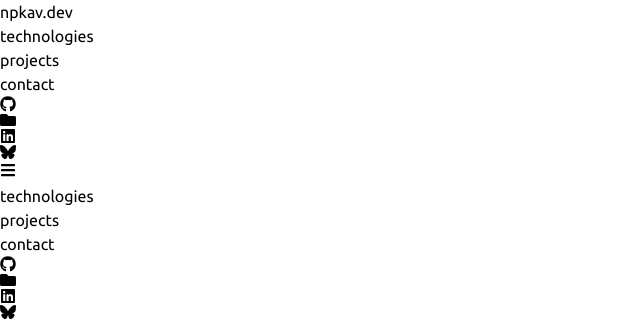
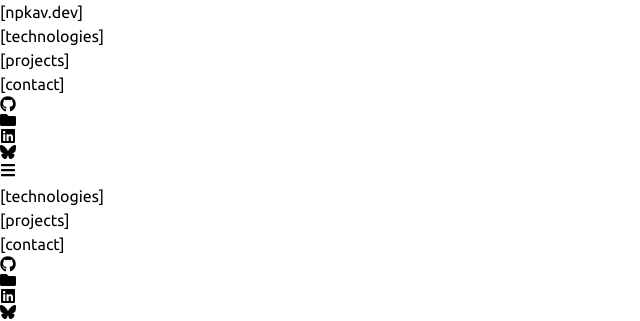
Before and after one commit to npkav/nick_portfolio, a React (Vite) app: page / in a window 1280 px wide. Shown: the top 321 px of the page, without its empty margins (0-640 px from the left). Built offline with nearby package versions, Linux system fonts and the light colour scheme.

Commit message:
Navbar styling and main background motion added

```diff
--- a/src/App.jsx
+++ b/src/App.jsx
@@ -1,3 +1,4 @@
+import { motion } from 'framer-motion';
 import Navbar from './components/Navbar';
 import Hero from './components/Hero';
 import Projects from './components/Projects';
@@ -7,7 +8,17 @@ import Contact from './components/Contact';
 function App() {
   return (
     <div className="fixed -z-10 min-h-screen w-full bg-slate-950">
-      <div className="fixed -z-10 min-h-screen w-full bg-[linear-gradient(to_right,#4f4f4f2e_1px,transparent_1px),linear-gradient(to_bottom,#4f4f4f2e_1px,transparent_1px)] bg-[size:14px_24px] [mask-image:radial-gradient(ellipse_60%_50%_at_50%_0%,#000_70%,transparent_100%)]"></div>
+      <motion.div
+        className="fixed -z-10 min-h-screen w-full bg-[linear-gradient(to_right,#4f4f4f2e_1px,transparent_1px),linear-gradient(to_bottom,#4f4f4f2e_1px,transparent_1px)] bg-[size:14px_24px] [mask-image:radial-gradient(ellipse_60%_50%_at_50%_0%,#000_70%,transparent_100%)]"
+        animate={{
+          x: [-14, 0],
+        }}
+        transition={{
+          repeat: Infinity,
+          duration: 0.5,
+          ease: "linear"
+        }}
+      />
       <main className="flex flex-col items-center px-4 md:px-8 lg:px-16">
         <Navbar />
         <Hero />
--- a/src/components/Navbar.jsx
+++ b/src/components/Navbar.jsx
@@ -19,7 +19,7 @@ const Navbar = () => {
           href="#home"
           className="bg-gradient-to-r from-sky-500 from-20% via-yellow-500 via-50% to-pink-500 bg-clip-text text-3xl font-semibold text-transparent opacity-80 transition-all duration-300 hover:opacity-100"
         >
-          npkav.dev
+          [npkav.dev]
         </a>
 
         {/* regular navigation */}
@@ -27,25 +27,25 @@ const Navbar = () => {
           <li>
             <a
               href="#technologies"
-              className="text-lg opacity-40 transition-all duration-300 hover:opacity-100"
+              className="text-lg opacity-40 transition-all duration-300 hover:opacity-100 hover:text-sky-500"
             >
-              technologies
+              [technologies]
             </a>
           </li>
           <li>
             <a
               href="#projects"
-              className="text-lg opacity-40 transition-all duration-300 hover:opacity-100"
+              className="text-lg opacity-40 transition-all duration-300 hover:opacity-100 hover:text-yellow-500"
             >
-              projects
+              [projects]
             </a>
           </li>
           <li>
             <a
               href="#contact"
-              className="text-lg opacity-40 transition-all duration-300 hover:opacity-100"
+              className="text-lg opacity-40 transition-all duration-300 hover:opacity-100 hover:text-pink-500"
             >
-              contact
+              [contact]
             </a>
           </li>
         </ul>
@@ -108,7 +108,7 @@ const Navbar = () => {
                 className="text-lg opacity-40 transition-all duration-300 hover:opacity-100"
                 onClick={toggleMenu}
               >
-                technologies
+                [technologies]
               </a>
             </li>
             <li>
@@ -117,7 +117,7 @@ const Navbar = () => {
                 className="text-lg opacity-40 transition-all duration-300 hover:opacity-100"
                 onClick={toggleMenu}
               >
-                projects
+                [projects]
               </a>
             </li>
             <li>
@@ -126,7 +126,7 @@ const Navbar = () => {
                 className="text-lg opacity-40 transition-all duration-300 hover:opacity-100"
                 onClick={toggleMenu}
               >
-                contact
+                [contact]
               </a>
             </li>
             {/* mobile social icons */}
```
